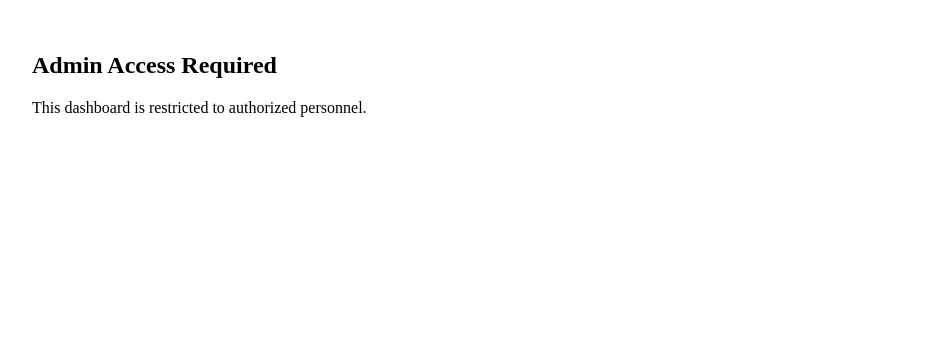
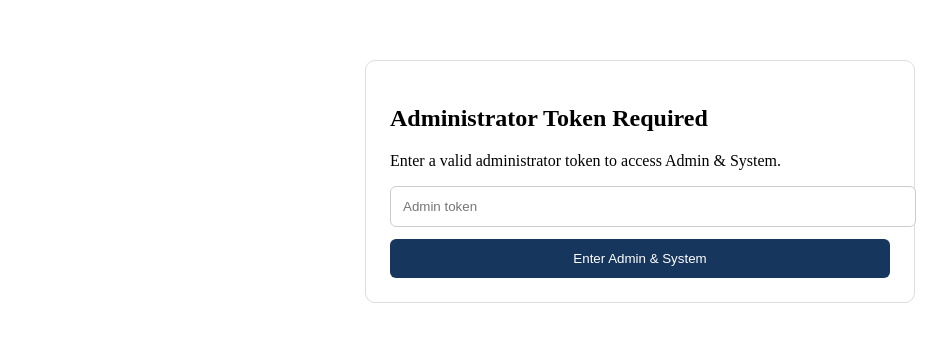
Before and after one commit to selemaniseif12/ai_biosensing_frontend, a Next.js app: page /admin-system in a window 1280 px wide. Shown: the top 342 px of the page, without its empty margins (0-947 px from the left). Built offline with nearby package versions, Linux system fonts and the light colour scheme; no server answers.

Commit message:
Secure admin system with backend token validation

```diff
--- a/app/dashboard/components/AdminGuard.tsx
+++ b/app/dashboard/components/AdminGuard.tsx
@@ -6,30 +6,145 @@ type AdminGuardProps = {
   children: React.ReactNode;
 };
 
-export default function AdminGuard({ children }: AdminGuardProps) {
-  const [checked, setChecked] = useState(false);
-  const [hasToken, setHasToken] = useState(false);
+const API_BASE =
+  process.env.NEXT_PUBLIC_API_URL ||
+  "https://your-render-backend.onrender.com";
+
+export default function AdminGuard({
+  children,
+}: AdminGuardProps) {
+  const [loading, setLoading] = useState(true);
+  const [authorized, setAuthorized] = useState(false);
+  const [token, setToken] = useState("");
+  const [error, setError] = useState("");
+
+  async function verifyAdminToken(adminToken: string) {
+    try {
+      const response = await fetch(
+        `${API_BASE}/admin-system/?token=${encodeURIComponent(
+          adminToken
+        )}`
+      );
+
+      if (!response.ok) {
+        throw new Error("Invalid token");
+      }
+
+      const result = await response.json();
+
+      if (result.access === "granted") {
+        localStorage.setItem(
+          "admin_token",
+          adminToken
+        );
+
+        setAuthorized(true);
+        setError("");
+        return;
+      }
+
+      throw new Error("Access denied");
+    } catch {
+      localStorage.removeItem("admin_token");
+      setAuthorized(false);
+      setError("Invalid administrator token.");
+    } finally {
+      setLoading(false);
+    }
+  }
 
   useEffect(() => {
-    const token = localStorage.getItem("admin_token");
+    const storedToken =
+      localStorage.getItem("admin_token");
 
-    setHasToken(Boolean(token));
-    setChecked(true);
+    if (!storedToken) {
+      setLoading(false);
+      return;
+    }
+
+    verifyAdminToken(storedToken);
   }, []);
 
-  if (!checked) {
+  async function handleSubmit(
+    e: React.FormEvent
+  ) {
+    e.preventDefault();
+
+    setLoading(true);
+
+    await verifyAdminToken(token);
+  }
+
+  if (loading) {
     return (
       <div style={{ padding: "24px" }}>
-        <p>Checking administrator access...</p>
+        <p>Verifying administrator token...</p>
       </div>
     );
   }
 
-  if (!hasToken) {
+  if (!authorized) {
     return (
-      <div style={{ padding: "24px" }}>
-        <h2>Admin Access Required</h2>
-        <p>This dashboard is restricted to authorized personnel.</p>
+      <div
+        style={{
+          maxWidth: "500px",
+          margin: "60px auto",
+          padding: "24px",
+          border: "1px solid #ddd",
+          borderRadius: "10px",
+          background: "#fff",
+        }}
+      >
+        <h2>Administrator Token Required</h2>
+
+        <p>
+          Enter a valid administrator token
+          to access Admin & System.
+        </p>
+
+        {error && (
+          <div
+            style={{
+              color: "#c62828",
+              marginBottom: "12px",
+            }}
+          >
+            {error}
+          </div>
+        )}
+
+        <form onSubmit={handleSubmit}>
+          <input
+            type="password"
+            value={token}
+            onChange={(e) =>
+              setToken(e.target.value)
+            }
+            placeholder="Admin token"
+            style={{
+              width: "100%",
+              padding: "12px",
+              marginBottom: "12px",
+              border: "1px solid #ccc",
+              borderRadius: "6px",
+            }}
+          />
+
+          <button
+            type="submit"
+            style={{
+              width: "100%",
+              padding: "12px",
+              background: "#17365d",
+              color: "#fff",
+              border: 0,
+              borderRadius: "6px",
+              cursor: "pointer",
+            }}
+          >
+            Enter Admin & System
+          </button>
+        </form>
       </div>
     );
   }
```
